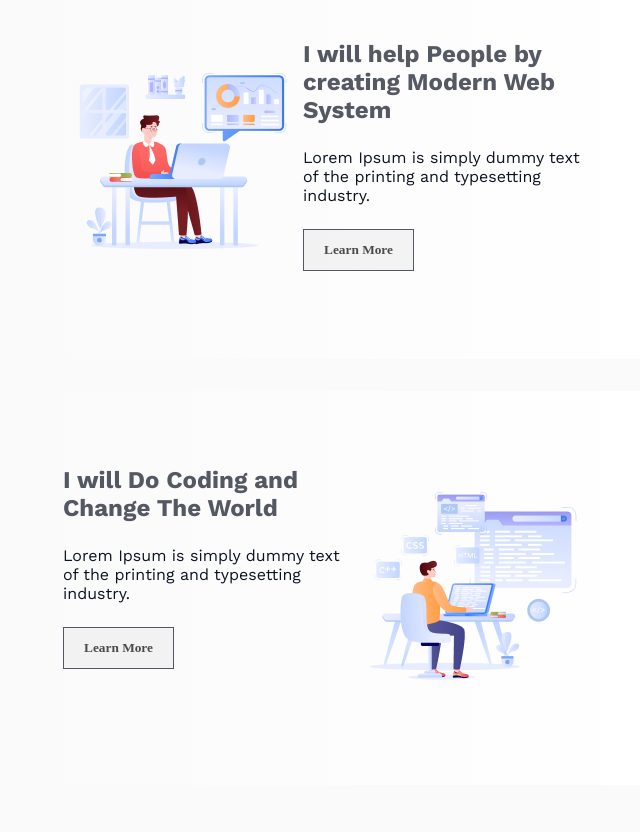
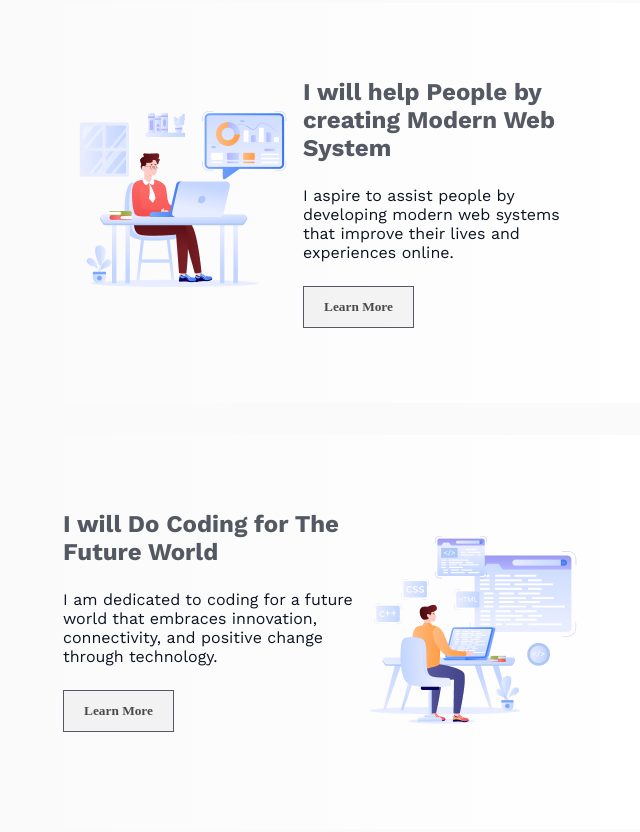
Before and after one commit to tobiburrahmantusar/assignment-1, a plain HTML site: page index.html in a window 1280 px wide. Shown: the part 1767-2599 px from the top of the page, without its empty margins (312-952 px from the left). Drawn offline with nearby package versions, Linux system fonts and the light colour scheme; a web font is replaced by a local one.

Commit message:
Change Lorem by meaningful text

```diff
--- a/index.html
+++ b/index.html
@@ -19,7 +19,7 @@
             <div class="banner-items">
                 <div id="group1-img"><img  src="./assets/Group.png" alt=""></div>
                 <div><h1>"In the near future, I hope to become a Developer."</h1></div>
-                <div id="intro"><p>Lorem Ipsum is simply dummy text of the printing and typesetting industry. Lorem Ipsum has been the industry's standard dummy text.</p></div>
+                <div id="intro"><p>In the near future, my aspiration is to evolve into a proficient developer, equipped with skills to innovate and contribute effectively in the ever-evolving landscape of technology and digital solutions.</p></div>
                 <button id="contact-btn"><a id="anchor2" href="#support-btn">Contact with me</a></button>
             </div>
          </section>
@@ -27,12 +27,12 @@
          <section class="web-dev">
             <div class="web-title">
                 <h2>Why Web Development??</h2>
-                <p>Lorem Ipsum is simply dummy text of the printing and typesetting industry. Lorem Ipsum has been the industry's standard dummy text.</p>
+                <p>Web development captivates me due to its creative potential and global reach. It enables me to blend design and functionality, impacting millions worldwide by creating seamless and accessible digital experiences.</p>
             </div>
             <div class="web-dev-item">
                 <div >
                     <h3>I will Do Coding and Change The World</h3>
-                    <p>Lorem Ipsum is simply dummy text of the printing and typesetting industry.</p>
+                    <p>Through coding, I aim to make a positive impact and contribute to changing the world for the better.</p>
                     <button class="common-btn">Learn More</button>
                 </div>
                 <div>
@@ -45,14 +45,14 @@
                 </div>
                 <div >
                     <h3>I will help People by creating Modern Web System</h3>
-                    <p>Lorem Ipsum is simply dummy text of the printing and typesetting industry.</p>
+                    <p>I aspire to assist people by developing modern web systems that improve their lives and experiences online.</p>
                     <button class="common-btn">Learn More</button>
                 </div>
             </div>
             <div class="web-dev-item">
                 <div >
-                    <h3>I will Do Coding and Change The World</h3>
-                    <p>Lorem Ipsum is simply dummy text of the printing and typesetting industry.</p>
+                    <h3>I will Do Coding for The Future World</h3>
+                    <p>I am dedicated to coding for a future world that embraces innovation, connectivity, and positive change through technology.</p>
                     <button class="common-btn">Learn More</button>
                 </div>
                 <div>
@@ -65,7 +65,7 @@
           <section class="inspiration">
             <div class="ins-title">
                 <h2>My Inspiration</h2>
-                <p>Lorem ipsum dolor sit amet consectetur adipisicing elit. Nesciunt magni delectus corporis nulla iure cum minima quas itaque consequuntur suscipit saepe eos molestiae, laudantium at? Nulla veritatis quia veniam doloremque!</p>
+                <p>Jhankar Mahbub, a seasoned web developer, serves as my inspiration and role model in pursuing a career in web development. His expertise and achievements inspire me to strive for excellence in mastering HTML, CSS, and JavaScript.</p>
             </div>
             <div class="i-frame">
                 <iframe width="1076px"  height="550px" src="https://www.youtube.com/embed/Ag3zMEJtHAA" title="" frameborder="0" allow="accelerometer; autoplay; clipboard-write; encrypted-media; gyroscope; picture-in-picture; web-share" referrerpolicy="strict-origin-when-cross-origin" allowfullscreen></iframe>
@@ -74,24 +74,24 @@
           <!-- current section -->
           <section class="current">
                 <h2>My Current Target</h2>
-                <p class="current-title-des">Lorem Ipsum is simply dummy text of the printing and typesetting industry. Lorem Ipsum has been the industry's standard dummy text.</p>
+                <p class="current-title-des">Currently, my focus is on mastering HTML for structure, CSS for styling, and JavaScript for interactivity to build solid foundations in web development.</p>
             <div class="current-items">
                 <div class="current-item-1">
                     <img src="./assets/html.png" alt="">
                     <h4 class="current-item-h4">HTML</h4>
-                    <p class="current-item-p">Lorem Ipsum is simply dummy text of the printing and typesetting industry. Lorem Ipsum has been the industry's standard dummy text.</p>
+                    <p class="current-item-p">HyperText Markup Language is the standard markup language for documents designed to be displayed in a web browser. It defines the content and structure of web content. It is often assisted by technologies such as Cascading Style Sheets and scripting languages such as JavaScript.</p>
                     <a class="anchor3" href="">Learn More</a>
                 </div>
                 <div class="current-item-2">
                     <img src="./assets/css.png" alt="">
                     <h4 class="current-item-h4">CSS</h4>
-                    <p class="current-item-p">Lorem Ipsum is simply dummy text of the printing and typesetting industry. Lorem Ipsum has been the industry's standard dummy text.</p>
+                    <p class="current-item-p">Cascading Style Sheets is a style sheet language used for specifying the presentation and styling of a document written in a markup language such as HTML or XML. CSS is a cornerstone technology of the World Wide Web, alongside HTML and JavaScript.</p>
                     <a class="anchor3" href="">Learn More</a>
                 </div>
                 <div class="current-item-3">
                     <img src="./assets/js.png" alt="">
                     <h4 class="current-item-h4">JavaScript</h4>
-                    <p class="current-item-p">Lorem Ipsum is simply dummy text of the printing and typesetting industry. Lorem Ipsum has been the industry's standard dummy text.</p>
+                    <p class="current-item-p">JavaScript, often abbreviated as JS, is a programming language and core technology of the Web, alongside HTML and CSS. 99% of websites use JavaScript on the client side for webpage behavior. Web browsers have a dedicated JavaScript engine that executes the client code.</p>
                     <a class="anchor3" href="">Learn More</a>
                 </div>
             </div>
@@ -100,24 +100,24 @@
                     <!-- next section -->
                     <section class="current">
                         <h2>My Next Target</h2>
-                        <p class="current-title-des">Lorem Ipsum is simply dummy text of the printing and typesetting industry. Lorem Ipsum has been the industry's standard dummy text.</p>
+                        <p class="current-title-des">My next target is to master React.js for dynamic front-end development, Node.js for server-side programming, and MongoDB for database management to broaden my web development expertise.</p>
                     <div class="next-items">
                         <div class="next-item">
                             <div> <img src="./assets/react.png" alt=""></div>
                             <div> <h4 class="current-item-h4">ReactJS</h4>
-                            <p class="current-item-p">Lorem Ipsum is simply dummy text of the printing and typesetting industry. Lorem Ipsum has been the industry's standard dummy text.</p>
+                            <p class="current-item-p">React is a free and open-source front-end JavaScript library for building user interfaces based on components by Facebook Inc. It is maintained by Meta and a community of individual developers and companies. React can be used to develop single-page, mobile, or server-rendered applications with frameworks like Next.js.</p>
                             <a class="anchor3" href="">Learn More</a></div>
                         </div>
                         <div class="next-item">
                             <div><img src="./assets/nodejs.png" alt=""></div>
                             <div><h4 class="current-item-h4">NodeJs</h4>
-                            <p class="current-item-p">Lorem Ipsum is simply dummy text of the printing and typesetting industry. Lorem Ipsum has been the industry's standard dummy text.</p>
+                            <p class="current-item-p">Node.js is a cross-platform, open-source JavaScript runtime environment that can run on Windows, Linux, Unix, macOS, and more. Node.js runs on the V8 JavaScript engine, and executes JavaScript code outside a web browser. Node.js lets developers use JavaScript to write command line tools and for server-side scripting.</p>
                             <a class="anchor3" href="">Learn More</a> </div>
                         </div>
                         <div class="next-item">
                             <div> <img src="./assets/mongodb.png" alt=""></div>
                             <div><h4 class="current-item-h4">MongoDB</h4>
-                            <p class="current-item-p">Lorem Ipsum is simply dummy text of the printing and typesetting industry. Lorem Ipsum has been the industry's standard dummy text.</p>
+                            <p class="current-item-p">MongoDB is a source-available, cross-platform, document-oriented database program. Classified as a NoSQL database product, MongoDB utilizes JSON-like documents with optional schemas. MongoDB is developed by MongoDB Inc. and current versions are licensed under the Server Side Public License.</p>
                             <a class="anchor3" href="">Learn More</a></div>
                         </div>
                     </div>
@@ -127,7 +127,8 @@
             <div>
                 <div>
                     <h2>I need Support</h2>
-                    <p>Lorem Ipsum is simply dummy text of the printing and typesetting industry.</p>
+                    <p>As a beginner web developer, my focus is on mastering foundational technologies like HTML, CSS, and JavaScript. I'm actively practicing by building small projects and using Git for version control to manage my code effectively. My goal is to create responsive and visually appealing websites while continually learning and improving my skills in web development. Suggest me your feedback...
+                    </p>
                     <div class="support-text"><textarea name="" class="textarea" cols="70" placeholder="Suggest me any feedback for me"></textarea><button class="submit">Submit</button></div>
                 </div>
             </div>
@@ -140,9 +141,9 @@
                 <h3>An Open Commitment by Awlad Hossain</h3>
             </div>
             <div class="img">
-                <a href=""><img src="./assets/facebook.png" alt="facebook"></a>
-                <a href=""><img src="./assets/github.png" alt="github"></a>
-                <a href=""><img src="./assets/linkedin-icon 1.png" alt="linkedin"></a>
+                <a href="https://www.facebook.com/tobiburrahman.tusar" target="_blank"><img src="./assets/facebook.png" alt="facebook"></a>
+                <a href="https://github.com/tobiburrahmantusar" target="_blank"><img src="./assets/github.png" alt="github"></a>
+                <a href="https://www.linkedin.com/in/tobiburrahmantusar" target="_blank"><img src="./assets/linkedin-icon 1.png" alt="linkedin"></a>
             </div>
         </div>
     </footer>
```
